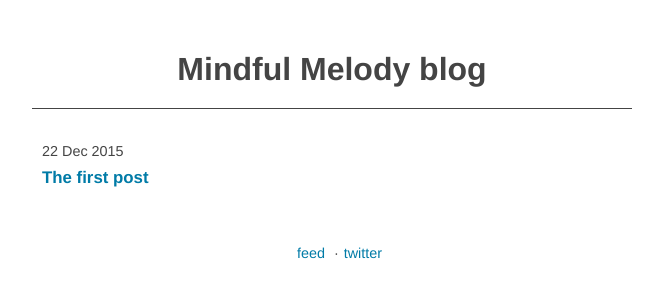
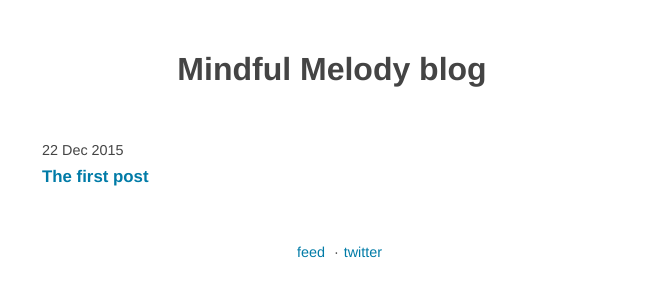
Before and after one commit to Tony-Saijo/Tony-Saijo.github.io, a Jekyll site: the page built from index.html, in a window 1280 px wide. Shown: the top 300 px of the page, without its empty margins (308-971 px from the left). Built offline with Jekyll 4.4.1, drawn with Linux system fonts in a browser that asks for light colours; the list of posts is cut into pages by our own code.

Commit message:
Update style.css

```diff
--- a/assets/css/style.css
+++ b/assets/css/style.css
@@ -38,7 +38,7 @@ header{
     font-family: Helvetica, sans-serif;
     margin: 10px 0;
     padding: 20px;
-    border-bottom: 1px solid #444;
+    border-bottom: 0px solid #444;
     text-align: center;
 }
 header h1{
```
